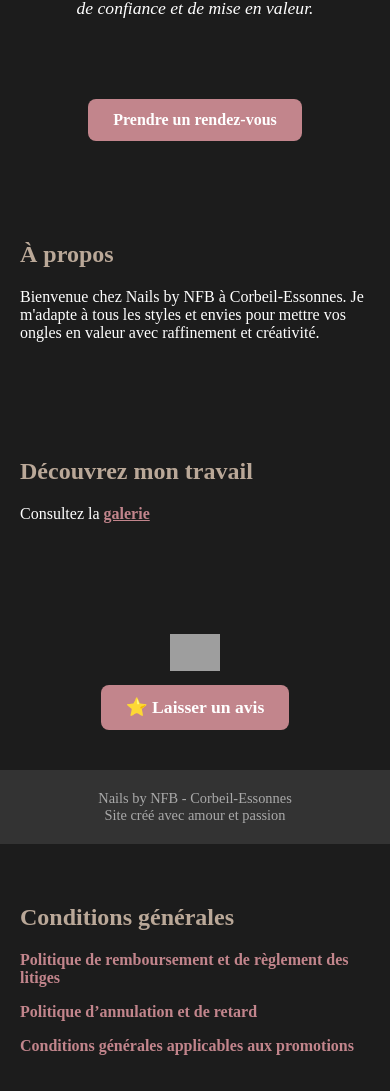
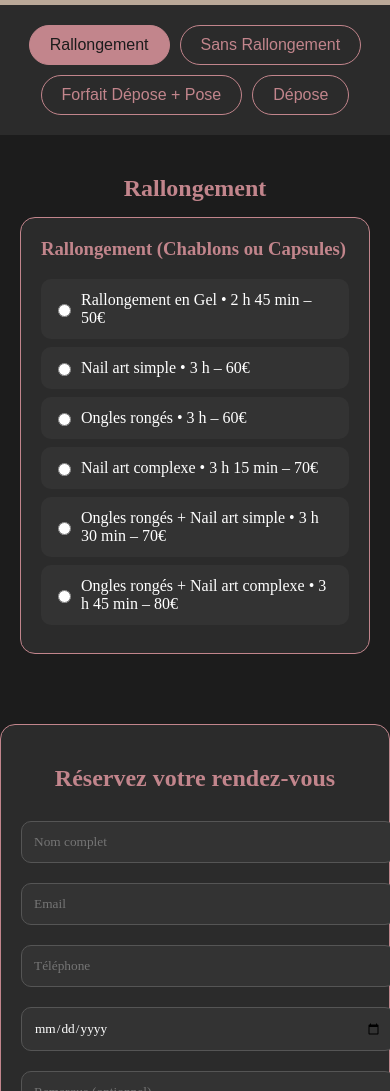
Before and after one commit to nailsbynfb/Nailsbynfb1, a plain HTML site: page reservation.html in a window 390 px wide. Shown: the part 226-1317 px from the top of the page. Drawn offline with Linux system fonts and the light colour scheme; grey boxes are pictures that could not be loaded; a web font is replaced by a local one.

Commit message:
Update reservation.html

```diff
--- a/reservation.html
+++ b/reservation.html
@@ -3,236 +3,259 @@
 <head>
   <meta charset="UTF-8" />
   <meta name="viewport" content="width=device-width, initial-scale=1.0"/>
-  <title>Nails by NFB</title>
-
-  <!-- Polices -->
+  <title>Réservation - Nails by NFB</title>
   <link href="https://fonts.googleapis.com/css2?family=Inria+Serif&display=swap" rel="stylesheet">
-  <link href="https://fonts.googleapis.com/css2?family=Playfair+Display&display=swap" rel="stylesheet">
   <style>
-    @font-face {
-      font-family: 'White Star';
-      src: url('https://fonts.cdnfonts.com/s/72030/WhiteStarRegular-owxgg.woff') format('woff');
+    :root {
+      --bg: #1c1c1c;
+      --text: #ffffff;
+      --accent-pink: #C2858C;
+      --accent-beige: #BAA898;
+      --card-bg: #2b2b2b;
+      --option-bg: #333333;
     }
-
     body {
       margin: 0;
+      padding: 0;
       font-family: 'Inria Serif', serif;
-      background-color: #1c1c1c;
-      color: #ffffff;
+      background-color: var(--bg);
+      color: var(--text);
     }
-
     header {
-      background-color: #BAA898;
-      color: #1c1c1c;
-      padding: 30px;
+      background-color: var(--accent-beige);
+      color: var(--bg);
       text-align: center;
+      padding: 20px;
     }
-
-    .brand-title {
-      font-family: 'Inria Serif', serif;
+    header h1 {
+      margin: 0;
       font-size: 2.5em;
-      margin: 0;
     }
-
-    .brand-subtitle {
-      font-family: 'White Star', sans-serif;
+    header span {
+      display: block;
+      font-family: 'White Star', cursive;
       font-size: 3em;
-      margin: 0;
-      color: #a4656f;
+      color: #000;
+      margin-top: 5px;
     }
-
-    .accroche {
-      font-style: italic;
-      margin: 20px;
+    .category-buttons {
+      display: flex;
+      flex-wrap: wrap;
+      justify-content: center;
+      gap: 10px;
+      padding: 20px;
+      background-color: var(--card-bg);
+    }
+    .category-buttons button {
+      background-color: var(--card-bg);
+      color: var(--accent-pink);
+      border: 1px solid var(--accent-pink);
+      padding: 10px 20px;
+      border-radius: 25px;
+      cursor: pointer;
+      transition: background-color 0.3s, color 0.3s;
+      font-size: 1em;
+    }
+    .category-buttons button.active,
+    .category-buttons button:hover {
+      background-color: var(--accent-pink);
+      color: var(--bg);
+    }
+    .category {
+      display: none;
+      padding: 20px;
+      max-width: 900px;
+      margin: auto;
+      animation: fadeIn 0.5s ease-in-out;
+    }
+    .category.active {
+      display: block;
+    }
+    .category h2 {
       text-align: center;
-      font-size: 1.1em;
+      color: var(--accent-pink);
+      margin-bottom: 15px;
     }
-
-    .btn {
-      display: inline-block;
-      background-color: #C2858C;
-      color: #ffffff;
-      padding: 12px 25px;
-      margin-top: 20px;
-      text-decoration: none;
-      border-radius: 8px;
-      font-weight: bold;
-      transition: background 0.3s;
+    .service {
+      background-color: var(--card-bg);
+      border: 1px solid var(--accent-pink);
+      border-radius: 15px;
+      padding: 20px;
+      margin-bottom: 20px;
+    }
+    .service h3 {
+      margin-top: 0;
+      color: var(--accent-pink);
+    }
+    .option {
+      background-color: var(--option-bg);
+      padding: 12px;
+      border-radius: 10px;
+      margin: 8px 0;
+      cursor: pointer;
+      display: flex;
+      align-items: center;
+      transition: background-color 0.3s, color 0.3s;
+    }
+    .option:hover {
+      background-color: var(--accent-pink);
+      color: var(--bg);
+    }
+    .option input {
+      margin-right: 10px;
+    }
+    .form-container {
+      max-width: 700px;
+      margin: 30px auto;
+      padding: 20px;
+      background-color: var(--card-bg);
+      border: 1px solid var(--accent-pink);
+      border-radius: 15px;
+    }
+    .form-container h2 {
+      text-align: center;
+      color: var(--accent-pink);
+    }
+    .form-container input,
+    .form-container textarea,
+    .form-container select {
+      width: 100%;
+      padding: 12px;
+      margin: 10px 0;
+      border-radius: 10px;
+      border: 1px solid #555;
+      background-color: var(--option-bg);
+      color: var(--text);
       font-family: 'Inria Serif', serif;
     }
-
-    .btn:hover {
+    .form-container button {
+      width: 100%;
+      padding: 12px;
+      background-color: var(--accent-pink);
+      color: var(--bg);
+      border: none;
+      border-radius: 25px;
+      font-size: 1em;
+      cursor: pointer;
+      transition: background-color 0.3s;
+    }
+    .form-container button:hover {
       background-color: #a4656f;
     }
-
-    .section {
-      padding: 40px 20px;
-      max-width: 900px;
-      margin: auto;
+    @keyframes fadeIn {
+      from { opacity: 0; }
+      to { opacity: 1; }
     }
-
-    .section h2 {
-      color: #BAA898;
-      font-family: 'Inria Serif', serif;
-      margin-bottom: 20px;
-    }
-
-    footer {
-      text-align: center;
-      padding: 20px;
-      background-color: #333;
-      color: #aaa;
-      font-size: 0.9em;
-    }
-
-    /* Galerie */
-    .portfolio {
-      display: none;
-      justify-content: center;
-      align-items: center;
-      overflow: hidden;
-      position: relative;
-      margin: 40px auto;
-      max-width: 800px;
-      border-radius: 15px;
-    }
-
-    .carousel {
-      display: flex;
-      animation: scroll 30s linear infinite;
-      gap: 20px;
-    }
-
-    .carousel img {
-      width: 180px;
-      height: 180px;
-      border-radius: 50%;
-      object-fit: cover;
-      transition: transform 0.4s ease;
-    }
-
-    .carousel img:hover {
-      transform: scale(1.3);
-    }
-
-    @keyframes scroll {
-      0% { transform: translateX(0); }
-      100% { transform: translateX(-50%); }
-    }
-
-    /* Flèche animée */
-    .arrow-container {
-      text-align: center;
-      margin-top: 15px;
-    }
-
-    .arrow-container img {
-      width: 50px;
-      height: auto;
-    }
-
-    .review-btn {
-      display: inline-block;
-      margin-top: 10px;
-      font-size: 1.1em;
-    }
-
-    /* Styles pour les conditions */
-    .policy-content {
-      padding: 20px;
-      background-color: #333;
-      color: #fff;
-      margin-top: 20px;
-      display: none; /* Initialement caché */
-    }
-
-    .policy-link {
-      color: #C2858C;
-      font-weight: bold;
-      cursor: pointer;
-    }
-
   </style>
 </head>
-
 <body>
 
   <header>
-    <div class="brand-title">Nails by</div>
-    <div class="brand-subtitle">NFB</div>
+    <h1>Nails by<br><span>NFB</span></h1>
   </header>
 
-  <div class="accroche">
-    Chez Nails by NFB, chaque pose est bien plus qu’un simple soin : c’est un moment de détente, de confiance et de mise en valeur.
+  <div class="category-buttons">
+    <button id="btn-rallongement" onclick="showCategory('rallongement')">Rallongement</button>
+    <button id="btn-sans_rallongement" onclick="showCategory('sans_rallongement')">Sans Rallongement</button>
+    <button id="btn-forfait_depose" onclick="showCategory('forfait_depose')">Forfait Dépose + Pose</button>
+    <button id="btn-depose" onclick="showCategory('depose')">Dépose</button>
   </div>
 
-  <div class="section" style="text-align: center;">
-    <a href="Index.html/reservation.html" class="btn">Prendre un rendez-vous</a>
-  </div>
-
-  <div class="section">
-    <h2>À propos</h2>
-    <p>Bienvenue chez Nails by NFB à Corbeil-Essonnes. Je m'adapte à tous les styles et envies pour mettre vos ongles en valeur avec raffinement et créativité.</p>
-  </div>
-
-  <div class="section">
-    <h2>Découvrez mon travail</h2>
-    <p>
-      Consultez la
-      <a href="#" onclick="showGallery()" style="color: #C2858C; font-weight: bold;">galerie</a>
-    </p>
-  </div>
-
-  <div id="portfolio" class="portfolio">
-    <div class="carousel">
-      <img src="images/orange_fleurs.JPG" alt="Fleur orange">
-      <img src="images/emerald_city.JPG" alt="Emerald City">
-      <img src="images/fanny_french.jpg" alt="French Amande">
-      <img src="images/french_classic_entretien.JPG" alt="French Classic">
-      <img src="images/french_fleurs.JPG" alt="French Fleurs">
-      <img src="images/green_gold.JPG" alt="Green Gold">
-      <img src="images/hot_spicy_strass.jpg" alt="Hot Spicy">
-      <img src="images/laurianna_french.jpg" alt="Carré">
-      <img src="images/milky_white.JPG" alt="Milky White">
-      <img src="images/pose_saint_valentin.JPG" alt="Saint Valentin">
-      <img src="images/halloween_24.JPG" alt="Halloween 24">
+  <!-- Rallongement -->
+  <div id="rallongement" class="category active">
+    <h2>Rallongement</h2>
+    <div class="service">
+      <h3>Rallongement (Chablons ou Capsules)</h3>
+      <div class="option"><input type="radio" name="rallongement" value="Rallongement en Gel">Rallongement en Gel • 2 h 45 min – 50€</div>
+      <div class="option"><input type="radio" name="rallongement" value="Nail art simple">Nail art simple • 3 h – 60€</div>
+      <div class="option"><input type="radio" name="rallongement" value="Ongles rongés">Ongles rongés • 3 h – 60€</div>
+      <div class="option"><input type="radio" name="rallongement" value="Nail art complexe">Nail art complexe • 3 h 15 min – 70€</div>
+      <div class="option"><input type="radio" name="rallongement" value="Ongles rongés + Nail art simple">Ongles rongés + Nail art simple • 3 h 30 min – 70€</div>
+      <div class="option"><input type="radio" name="rallongement" value="Ongles rongés + Nail art complexe">Ongles rongés + Nail art complexe • 3 h 45 min – 80€</div>
     </div>
   </div>
 
-  <div class="section" style="text-align: center;">
-    <div class="arrow-container">
-      <img src="https://media.giphy.com/media/l3vR85PnGsBwu1PFK/giphy.gif" alt="arrow">
+  <!-- Sans Rallongement -->
+  <div id="sans_rallongement" class="category">
+    <h2>Sans Rallongement</h2>
+    <div class="service">
+      <h3>Gainage</h3>
+      <div class="option"><input type="radio" name="gainage" value="Gainage">Gainage • 2 h 30 min – 40€</div>
+      <div class="option"><input type="radio" name="gainage" value="Ongles rongés">Ongles rongés • 2 h 45 min – 50€</div>
+      <div class="option"><input type="radio" name="gainage" value="Nail art simple">Nail art simple • 2 h 45 min – 55€</div>
+      <div class="option"><input type="radio" name="gainage" value="Ongles rongés + Nail art simple">Ongles rongés + Nail art simple • 3 h – 60€</div>
+      <div class="option"><input type="radio" name="gainage" value="Nail art complexe">Nail art complexe • 3 h – 65€</div>
+      <div class="option"><input type="radio" name="gainage" value="Ongles rongés + Nail art complexe">Ongles rongés + Nail art complexe • 3 h 15 min – 70€</div>
     </div>
-    <a class="btn review-btn" href="https://g.page/r/CQDGLLwBAEmbEBM/review" target="_blank">⭐ Laisser un avis</a>
+    <div class="service">
+      <h3>Semi Permanent Simple</h3>
+      <div class="option"><input type="radio" name="semi_simple" value="Semi permanent">Semi permanent • 2 h – 30€</div>
+      <div class="option"><input type="radio" name="semi_simple" value="Ongles rongés">Ongles rongés • 2 h 15 min – 40€</div>
+      <div class="option"><input type="radio" name="semi_simple" value="Nail art simple">Nail art simple • 2 h 15 min – 40€</div>
+      <div class="option"><input type="radio" name="semi_simple" value="Nail art complexe">Nail art complexe • 2 h 30 min – 50€</div>
+    </div>
+    <div class="service">
+      <h3>Semi Permanent Renforcé</h3>
+      <div class="option"><input type="radio" name="semi_renforce" value="Semi permanent renforcé">Semi permanent renforcé • 2 h – 35€</div>
+      <div class="option"><input type="radio" name="semi_renforce" value="Ongles rongés">Ongles rongés • 2 h 45 min – 45€</div>
+      <div class="option"><input type="radio" name="semi_renforce" value="Nail art simple">Nail art simple • 2 h 45 min – 45€</div>
+      <div class="option"><input type="radio" name="semi_renforce" value="Nail art complexe">Nail art complexe • 3 h – 55€</div>
+    </div>
   </div>
 
-  <footer>
-    Nails by NFB - Corbeil-Essonnes<br/>
-    Site créé avec amour et passion
-  </footer>
-
-  <!-- Liens vers les conditions générales -->
-  <div class="section">
-    <h2>Conditions générales</h2>
-    <p><span class="policy-link" onclick="togglePolicy('remboursement')">Politique de remboursement et de règlement des litiges</span></p>
-    <p><span class="policy-link" onclick="togglePolicy('annulation')">Politique d’annulation et de retard</span></p>
-    <p><span class="policy-link" onclick="togglePolicy('promotions')">Conditions générales applicables aux promotions</span></p>
+  <!-- Forfait Dépose + Pose -->
+  <div id="forfait_depose" class="category">
+    <h2>Forfait Dépose + Pose</h2>
+    <div class="service">
+      <div class="option"><input type="radio" name="forfait" value="Dépose + Pose Gel (Ongles rongés)">Dépose + Pose Gel (Ongles rongés) • 76€ – 4 h</div>
+      <div class="option"><input type="radio" name="forfait" value="Dépose + Pose Gel">Dépose + Pose Gel • 66,50€ – 3 h 45 min</div>
+      <div class="option"><input type="radio" name="forfait" value="Dépose + Pose Semi renforcé (Ongles rongés)">Dépose + Pose Semi perm. renforcé (Ongles rongés) • 57€ – 3 h 30 min</div>
+      <div class="option"><input type="radio" name="forfait" value="Dépose + Pose Semi renforcé">Dépose + Pose Semi perm. renforcé • 47,50€ – 2 h 45 min</div>
+      <div class="option"><input type="radio" name="forfait" value="Dépose + Pose Semi simple (Ongles rongés)">Dépose + Pose Semi perm. (Ongles rongés) • 47,50€ – 2 h 45 min</div>
+      <div class="option"><input type="radio" name="forfait" value="Dépose + Pose Semi simple">Dépose + Pose Semi perm. • 38€ – 2 h 30 min</div>
+    </div>
   </div>
 
-  <!-- Contenus des conditions -->
-  <div id="remboursement" class="policy-content">
-    <p>En tant que prestataire de services de prothèse ongulaire, nous nous engageons à offrir un service de qualité...</p>
-    <p>En cas de litige, nous vous invitons à nous contacter directement par messagerie afin de tenter de résoudre le problème à l’amiable...</p>
+  <!-- Dépose -->
+  <div id="depose" class="category">
+    <h2>Dépose</h2>
+    <div class="service">
+      <div class="option"><input type="radio" name="depose" value="Semi permanent simple">Semi permanent simple • 10€ – 30 min</div>
+      <div class="option"><input type="radio" name="depose" value="Semi permanent renforcé">Semi permanent renforcé • 15€ – 45 min</div>
+    </div>
+    <div class="service">
+      <div class="option"><input type="radio" name="depose" value="Dépose Gel">Dépose Gel • 20€ – 1 h 20 min</div>
+    </div>
   </div>
 
-  <div id="annulation" class="policy-content">
-    <p>Nous comprenons que des imprévus peuvent survenir. C’est pourquoi nous vous permettons de reporter votre rendez-vous sous certaines conditions...</p>
+  <!-- Formulaire de réservation -->
+  <div class="form-container">
+    <h2>Réservez votre rendez-vous</h2>
+    <form action="#" method="POST">
+      <input type="text" name="nom" placeholder="Nom complet" required>
+      <input type="email" name="email" placeholder="Email" required>
+      <input type="tel" name="telephone" placeholder="Téléphone" required>
+      <input type="date" name="date" required>
+      <textarea name="message" rows="4" placeholder="Remarque (optionnel)"></textarea>
+      <input type="file" name="photo" accept="image/*" required>
+      <button type="submit">Confirmer le rendez-vous</button>
+    </form>
   </div>
 
-  <div id="promotions" class="policy-content">
-    <p>Les présentes conditions générales régissent les promotions proposées par Nails by NFB...</p>
-    <ol>
-      <li><strong>Validité des promotions</strong>: Les promotions sont valables uniquement pendant la période indiquée...</li>
-      <li><strong>Conditions d’éligibilité</strong>: Les promotions sont réservées aux personnes ayant effectué une réservation préalable...</li>
-      <li><strong>Application des promotions</strong>: Certaines promotions sont appliquées directement lors de la réservation...</li>
-      <li><strong>
+  <script>
+    function showCategory(categoryId) {
+      document.querySelectorAll('.category').forEach(cat => {
+        cat.classList.remove('active');
+      });
+      document.getElementById(categoryId).classList.add('active');
+      document.querySelectorAll('.category-buttons button').forEach(btn => {
+        btn.classList.remove('active');
+      });
+      document.getElementById('btn-' + categoryId).classList.add('active');
+    }
+    // Initial active category
+    document.getElementById('btn-rallongement').classList.add('active');
+  </script>
+
+</body>
+</html>
```
